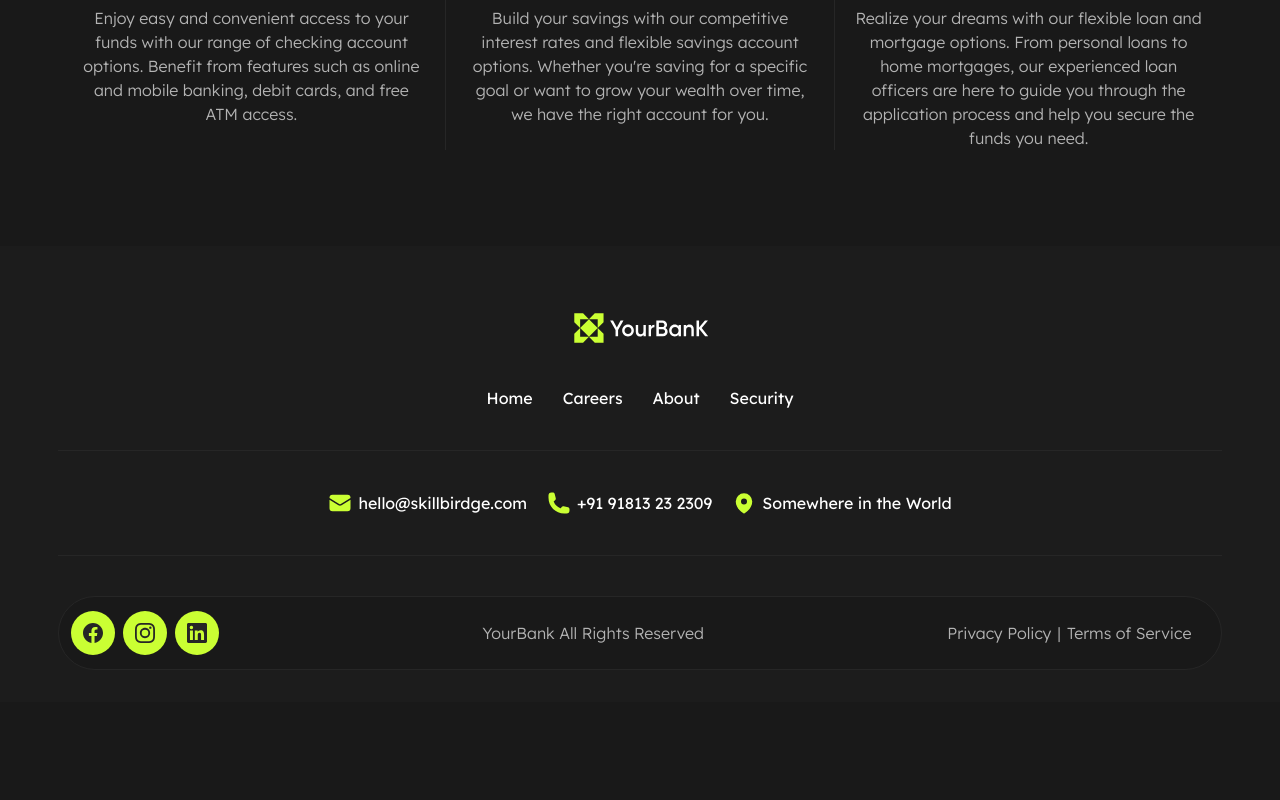
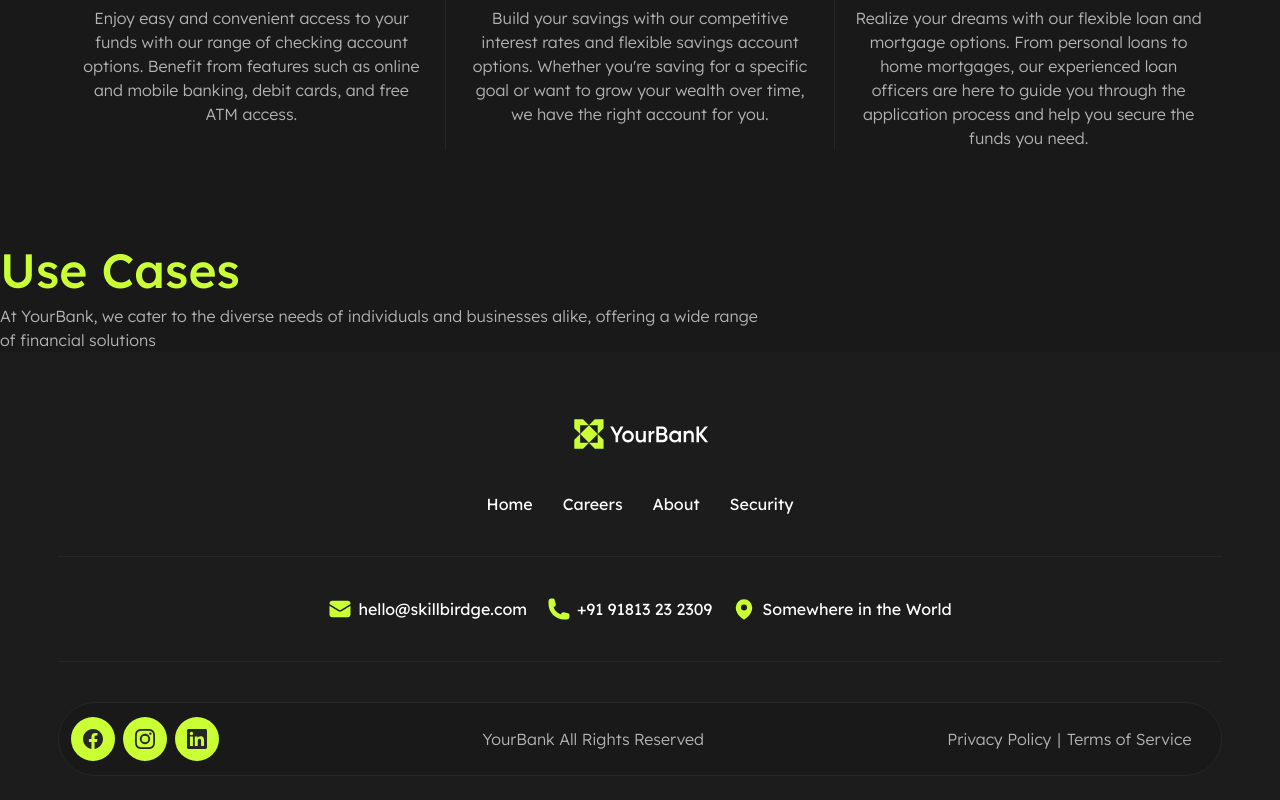
Before and after one commit to alexandreraminelli/pratica-nextjs-bank, a Next.js app: page / in a window 1280 px wide. Shown: the part 1097-1897 px from the top of the page. Before the commit the page ends 1799 px from the top, so only its background shows below. Built offline with nearby package versions, Linux system fonts and the light colour scheme.

Commit message:
feat(use-cases-section): cabeçalho da seção

```diff
--- a/src/app/(pages)/page.tsx
+++ b/src/app/(pages)/page.tsx
@@ -1,5 +1,6 @@
 import HeroSection from "@/app/ui/pages/home/heroSection/HeroSection"
 import ProductSection from "@/app/ui/pages/home/products/ProductSection"
+import UseCasesSection from "@/app/ui/pages/home/useCases/UseCasesSection"
 
 /**
  * Página inicial do site.
@@ -15,6 +16,7 @@ export default function HomePage() {
       <ProductSection />
 
       {/* Use Cases */}
+      <UseCasesSection />
 
       {/* Features */}
 
--- /dev/null
+++ b/src/app/ui/pages/home/useCases/UseCasesSection.tsx
@@ -0,0 +1,20 @@
+import SectionHeader from "@/app/ui/components/sections/SectionHeader"
+import useCasesSection from "@/data/constants/pages/homepage/useCasesSection"
+
+// Desencapsulamento do conteúdo
+const { introduction } = useCasesSection
+
+/**
+ * Seção de casos de uso da página inicial.
+ * @author Alexandre Raminelli
+ */
+export default function UseCasesSection() {
+  return (
+    <section>
+      {/* Cabeçalho */}
+      <div>
+        <SectionHeader content={introduction} />
+      </div>
+    </section>
+  )
+}
--- /dev/null
+++ b/src/data/constants/pages/homepage/useCasesSection.ts
@@ -0,0 +1,17 @@
+import UseCasesSection from "@/data/model/pages/homepage/UseCasesSection"
+
+/**
+ * Conteúdo da seção de casos de uso.
+ * @author Alexandre Raminelli
+ */
+const useCasesSection: UseCasesSection = {
+  introduction: {
+    title: {
+      normal: "",
+      strong: "Use Cases",
+    },
+    introductionText: "At YourBank, we cater to the diverse needs of individuals and businesses alike, offering a wide range of financial solutions",
+  },
+}
+
+export default useCasesSection
--- /dev/null
+++ b/src/data/model/pages/homepage/UseCasesSection.ts
@@ -0,0 +1,10 @@
+import SectionIntroduction from "@/data/model/section/SectionIntroduction"
+
+/**
+ * Modelo de dados do conteúdo da seção de casos de uso.
+ * @author Alexandre Raminelli
+ */
+export default interface UseCasesSection {
+    /** Introdução da seção. */
+    introduction: SectionIntroduction
+}
```
